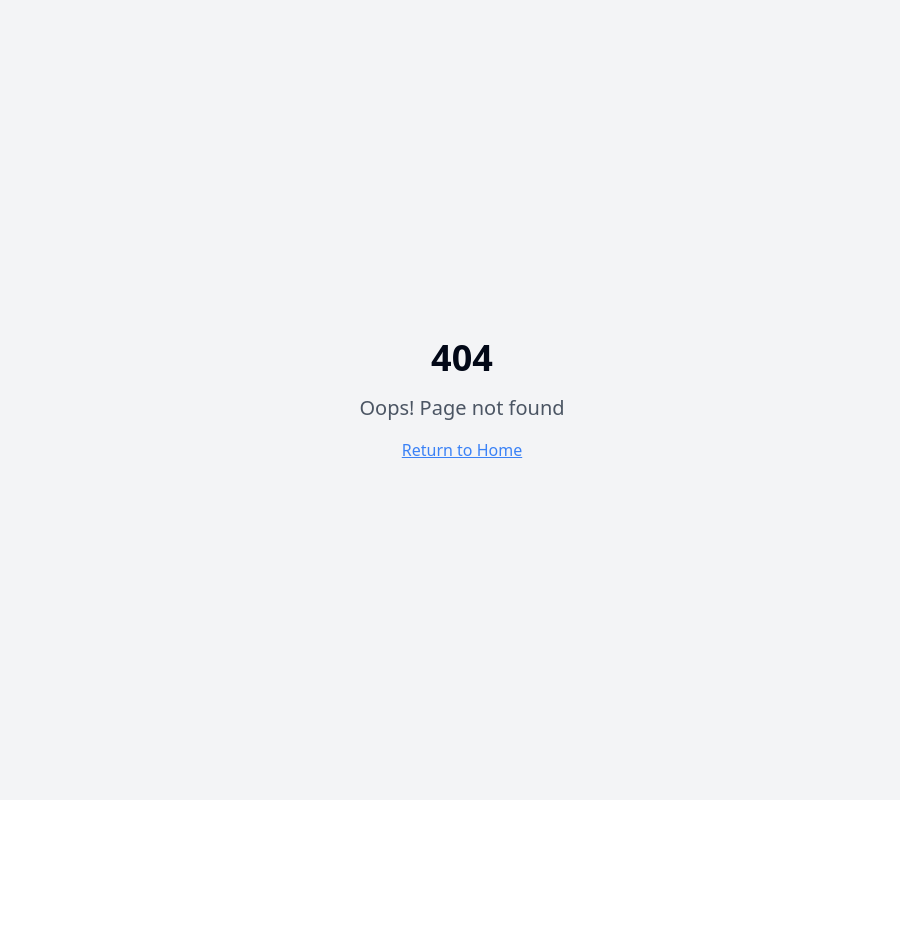
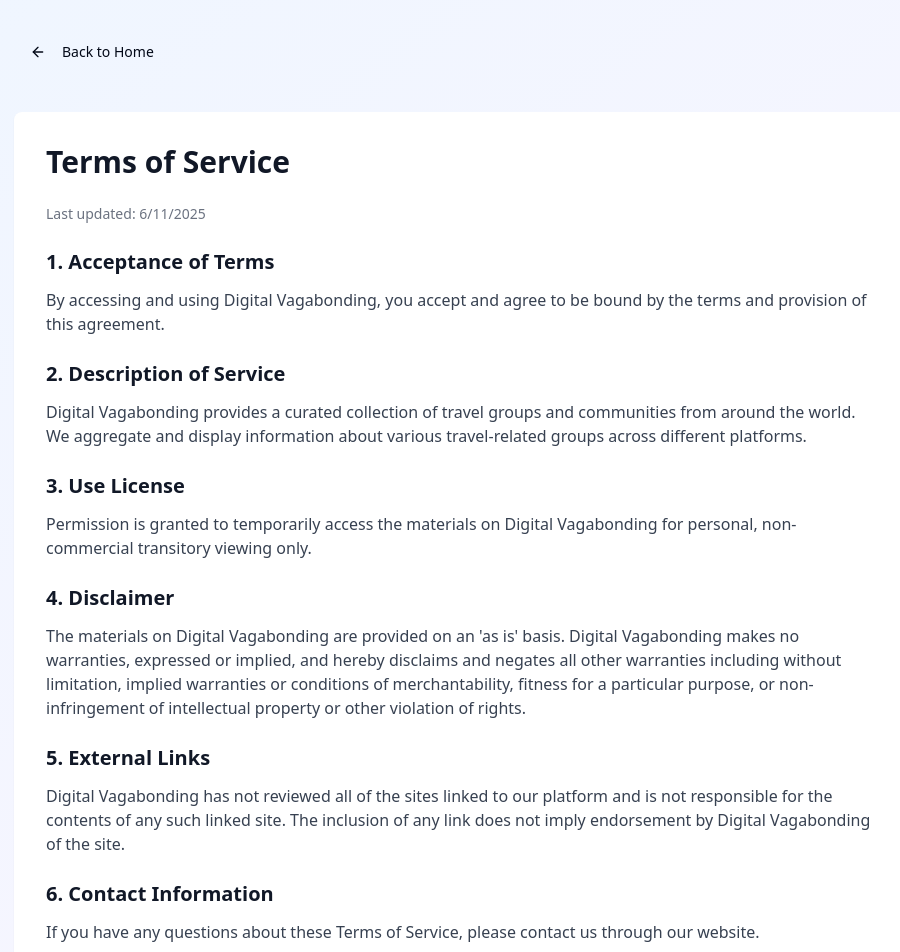
Before and after one commit to Unconfirmed2/digital-vagabonding, a React (Vite) app: page /terms-of-service in a window 1280 px wide. Before the commit this address had no page. Shown: the top 952 px of the page, without its empty margins (178-1078 px from the left). Before the commit the page ends 800 px from the top, so only its background shows below. Built offline with nearby package versions, Linux system fonts and the light colour scheme.

Commit message:
Add placeholder pages and footer links
Create Terms of Service and Privacy Policy pages with placeholder content and add subtle links in the footer.

```diff
--- a/src/App.tsx
+++ b/src/App.tsx
@@ -6,6 +6,8 @@ import { QueryClient, QueryClientProvider } from "@tanstack/react-query";
 import { BrowserRouter, Routes, Route } from "react-router-dom";
 import Index from "./pages/Index";
 import DonationSuccess from "./pages/DonationSuccess";
+import TermsOfService from "./pages/TermsOfService";
+import PrivacyPolicy from "./pages/PrivacyPolicy";
 import NotFound from "./pages/NotFound";
 
 const queryClient = new QueryClient();
@@ -19,6 +21,8 @@ const App = () => (
         <Routes>
           <Route path="/" element={<Index />} />
           <Route path="/donation-success" element={<DonationSuccess />} />
+          <Route path="/terms-of-service" element={<TermsOfService />} />
+          <Route path="/privacy-policy" element={<PrivacyPolicy />} />
           {/* ADD ALL CUSTOM ROUTES ABOVE THE CATCH-ALL "*" ROUTE */}
           <Route path="*" element={<NotFound />} />
         </Routes>
--- a/src/pages/Index.tsx
+++ b/src/pages/Index.tsx
@@ -1,4 +1,3 @@
-
 import React, { useState, useEffect } from 'react';
 import { supabase } from '@/integrations/supabase/client';
 import { SearchFilters } from '@/components/SearchFilters';
@@ -7,6 +6,8 @@ import { DonateButton } from '@/components/DonateButton';
 import { Loader2, Globe, Users, MapPin } from 'lucide-react';
 import { useToast } from '@/hooks/use-toast';
 import { Button } from '@/components/ui/button';
+import { Separator } from '@/components/ui/separator';
+import { Link } from 'react-router-dom';
 
 interface Group {
   Order: number | null;
@@ -257,7 +258,7 @@ const Index = () => {
       {/* Footer */}
       <footer className="bg-white border-t mt-16">
         <div className="container mx-auto px-4 py-8">
-          <div className="text-center">
+          <div className="text-center relative">
             <p className="text-gray-600 mb-4">
               Connecting travelers worldwide through community groups
             </p>
@@ -265,6 +266,17 @@ const Index = () => {
             <p className="text-sm text-gray-400 mt-4">
               Digital Vagabonding - Curated travel communities across platforms
             </p>
+
+            {/* Subtle legal links in bottom right */}
+            <div className="absolute bottom-0 right-0 flex gap-4 text-xs text-gray-400">
+              <Link to="/terms-of-service" className="hover:text-gray-600 transition-colors">
+                Terms of Service
+              </Link>
+              <Separator orientation="vertical" className="h-3" />
+              <Link to="/privacy-policy" className="hover:text-gray-600 transition-colors">
+                Privacy Policy
+              </Link>
+            </div>
           </div>
         </div>
       </footer>
--- /dev/null
+++ b/src/pages/PrivacyPolicy.tsx
@@ -0,0 +1,85 @@
+
+import React from 'react';
+import { Button } from '@/components/ui/button';
+import { ArrowLeft } from 'lucide-react';
+import { Link } from 'react-router-dom';
+
+const PrivacyPolicy = () => {
+  return (
+    <div className="min-h-screen bg-gradient-to-br from-blue-50 to-purple-50">
+      <div className="container mx-auto px-4 py-8">
+        <div className="max-w-4xl mx-auto">
+          <div className="mb-6">
+            <Link to="/">
+              <Button variant="ghost" className="mb-4">
+                <ArrowLeft className="h-4 w-4 mr-2" />
+                Back to Home
+              </Button>
+            </Link>
+          </div>
+
+          <div className="bg-white rounded-lg shadow-sm p-8">
+            <h1 className="text-3xl font-bold text-gray-900 mb-6">Privacy Policy</h1>
+
+            <div className="prose max-w-none text-gray-700 space-y-6">
+              <p className="text-sm text-gray-500 mb-6">
+                Last updated: {new Date().toLocaleDateString()}
+              </p>
+
+              <section>
+                <h2 className="text-xl font-semibold text-gray-900 mb-3">1. Information We Collect</h2>
+                <p>
+                  Digital Vagabonding collects information you provide directly to us, such as when you use our search features or contact us for support.
+                </p>
+              </section>
+
+              <section>
+                <h2 className="text-xl font-semibold text-gray-900 mb-3">2. How We Use Your Information</h2>
+                <p>
+                  We use the information we collect to provide, maintain, and improve our services, including to display relevant travel groups and communities.
+                </p>
+              </section>
+
+              <section>
+                <h2 className="text-xl font-semibold text-gray-900 mb-3">3. Information Sharing</h2>
+                <p>
+                  We do not sell, trade, or otherwise transfer your personal information to third parties without your consent, except as described in this privacy policy.
+                </p>
+              </section>
+
+              <section>
+                <h2 className="text-xl font-semibold text-gray-900 mb-3">4. Data Security</h2>
+                <p>
+                  We implement appropriate security measures to protect your personal information against unauthorized access, alteration, disclosure, or destruction.
+                </p>
+              </section>
+
+              <section>
+                <h2 className="text-xl font-semibold text-gray-900 mb-3">5. Cookies</h2>
+                <p>
+                  Our website may use cookies to enhance user experience. You can choose to set your web browser to refuse cookies, or to alert you when cookies are being sent.
+                </p>
+              </section>
+
+              <section>
+                <h2 className="text-xl font-semibold text-gray-900 mb-3">6. Changes to This Policy</h2>
+                <p>
+                  We may update this privacy policy from time to time. We will notify you of any changes by posting the new privacy policy on this page.
+                </p>
+              </section>
+
+              <section>
+                <h2 className="text-xl font-semibold text-gray-900 mb-3">7. Contact Us</h2>
+                <p>
+                  If you have any questions about this Privacy Policy, please contact us through our website.
+                </p>
+              </section>
+            </div>
+          </div>
+        </div>
+      </div>
+    </div>
+  );
+};
+
+export default PrivacyPolicy;
--- /dev/null
+++ b/src/pages/TermsOfService.tsx
@@ -0,0 +1,78 @@
+
+import React from 'react';
+import { Button } from '@/components/ui/button';
+import { ArrowLeft } from 'lucide-react';
+import { Link } from 'react-router-dom';
+
+const TermsOfService = () => {
+  return (
+    <div className="min-h-screen bg-gradient-to-br from-blue-50 to-purple-50">
+      <div className="container mx-auto px-4 py-8">
+        <div className="max-w-4xl mx-auto">
+          <div className="mb-6">
+            <Link to="/">
+              <Button variant="ghost" className="mb-4">
+                <ArrowLeft className="h-4 w-4 mr-2" />
+                Back to Home
+              </Button>
+            </Link>
+          </div>
+
+          <div className="bg-white rounded-lg shadow-sm p-8">
+            <h1 className="text-3xl font-bold text-gray-900 mb-6">Terms of Service</h1>
+
+            <div className="prose max-w-none text-gray-700 space-y-6">
+              <p className="text-sm text-gray-500 mb-6">
+                Last updated: {new Date().toLocaleDateString()}
+              </p>
+
+              <section>
+                <h2 className="text-xl font-semibold text-gray-900 mb-3">1. Acceptance of Terms</h2>
+                <p>
+                  By accessing and using Digital Vagabonding, you accept and agree to be bound by the terms and provision of this agreement.
+                </p>
+              </section>
+
+              <section>
+                <h2 className="text-xl font-semibold text-gray-900 mb-3">2. Description of Service</h2>
+                <p>
+                  Digital Vagabonding provides a curated collection of travel groups and communities from around the world. We aggregate and display information about various travel-related groups across different platforms.
+                </p>
+              </section>
+
+              <section>
+                <h2 className="text-xl font-semibold text-gray-900 mb-3">3. Use License</h2>
+                <p>
+                  Permission is granted to temporarily access the materials on Digital Vagabonding for personal, non-commercial transitory viewing only.
+                </p>
+              </section>
+
+              <section>
+                <h2 className="text-xl font-semibold text-gray-900 mb-3">4. Disclaimer</h2>
+                <p>
+                  The materials on Digital Vagabonding are provided on an 'as is' basis. Digital Vagabonding makes no warranties, expressed or implied, and hereby disclaims and negates all other warranties including without limitation, implied warranties or conditions of merchantability, fitness for a particular purpose, or non-infringement of intellectual property or other violation of rights.
+                </p>
+              </section>
+
+              <section>
+                <h2 className="text-xl font-semibold text-gray-900 mb-3">5. External Links</h2>
+                <p>
+                  Digital Vagabonding has not reviewed all of the sites linked to our platform and is not responsible for the contents of any such linked site. The inclusion of any link does not imply endorsement by Digital Vagabonding of the site.
+                </p>
+              </section>
+
+              <section>
+                <h2 className="text-xl font-semibold text-gray-900 mb-3">6. Contact Information</h2>
+                <p>
+                  If you have any questions about these Terms of Service, please contact us through our website.
+                </p>
+              </section>
+            </div>
+          </div>
+        </div>
+      </div>
+    </div>
+  );
+};
+
+export default TermsOfService;
```
